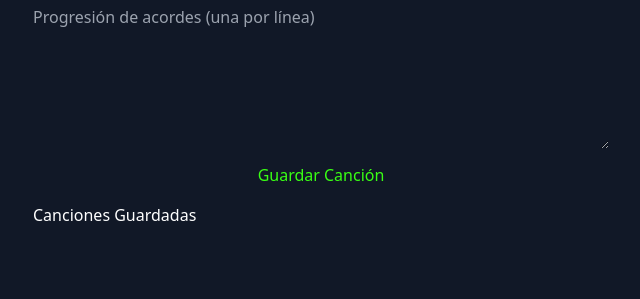
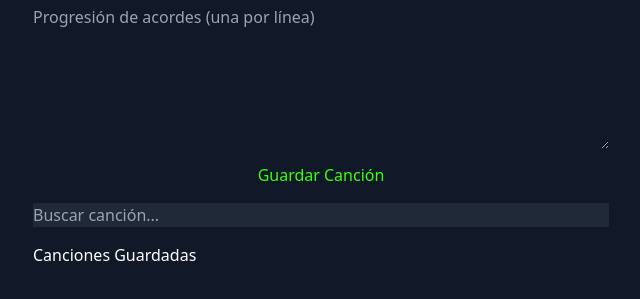
Before and after one commit to fernan2lopezkto/libretaDeNotas, a plain HTML site: page index.html in a window 1280 px wide. Shown: the part 95-394 px from the top of the page, without its empty margins (319-959 px from the left). Drawn offline with nearby package versions, Linux system fonts and the light colour scheme.

Commit message:
Actualizar index.html

```diff
--- a/index.html
+++ b/index.html
@@ -21,7 +21,6 @@
     <script src="https://cdn.jsdelivr.net/npm/daisyui"></script>
   </head>
   <body class="bg-fondo text-neon min-h-screen p-4">
-
     <div class="max-w-xl mx-auto">
       <h1 class="text-3xl font-bold mb-4 text-success">Mis Progresiones</h1>
 
@@ -32,6 +31,11 @@
           class="textarea textarea-bordered w-full text-neon bg-gray-900 placeholder-gray-400"
           placeholder="Progresión de acordes (una por línea)"></textarea>
         <button id="saveBtn" class="btn btn-success w-full mt-2">Guardar Canción</button>
+      </div>
+
+      <div class="mb-4">
+        <input id="searchInput" type="text" placeholder="Buscar canción..."
+          class="input input-bordered w-full text-neon bg-gray-800 placeholder-gray-400" />
       </div>
 
       <div class="divider text-white">Canciones Guardadas</div>
```
